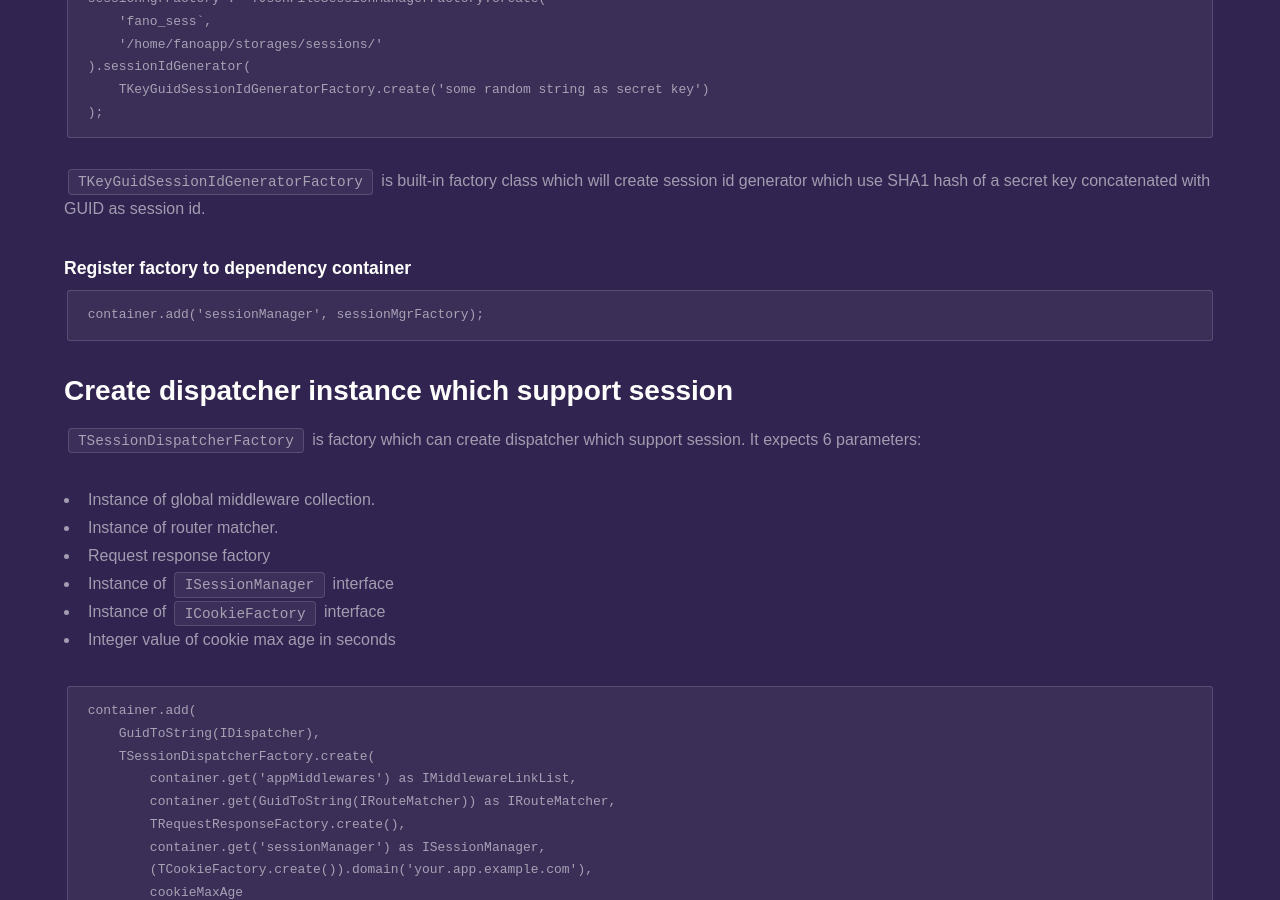
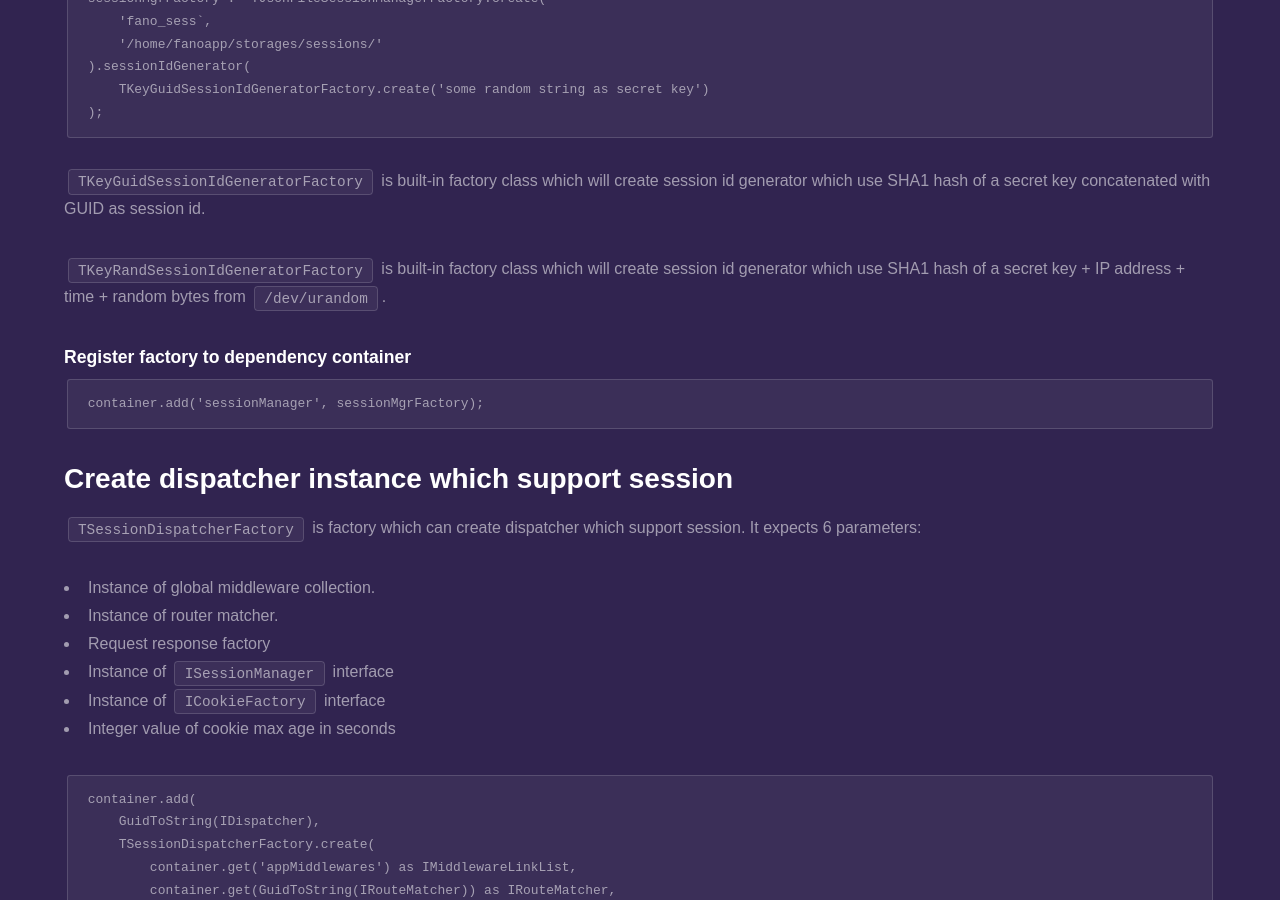
Before and after one commit to fanoframework/fanoframework.github.io, a Jekyll site: the page built from working-with-session/index.md, in a window 1280 px wide and 900 px high, scrolled down 1481 px. Built offline with Jekyll 4.4.1, drawn with Linux system fonts in a browser that asks for light colours; our own code applies the rules of GitHub Pages for plain Markdown files.

Commit message:
improve content about session

````diff
--- a/working-with-session/index.md
+++ b/working-with-session/index.md
@@ -55,6 +55,8 @@
 ```
 
 `TKeyGuidSessionIdGeneratorFactory` is built-in factory class which will create session id generator which use SHA1 hash of a secret key concatenated with GUID as session id.
+
+`TKeyRandSessionIdGeneratorFactory` is built-in factory class which will create session id generator which use SHA1 hash of a secret key + IP address + time + random bytes from `/dev/urandom`.
 
 ### Register factory to dependency container
 
````
